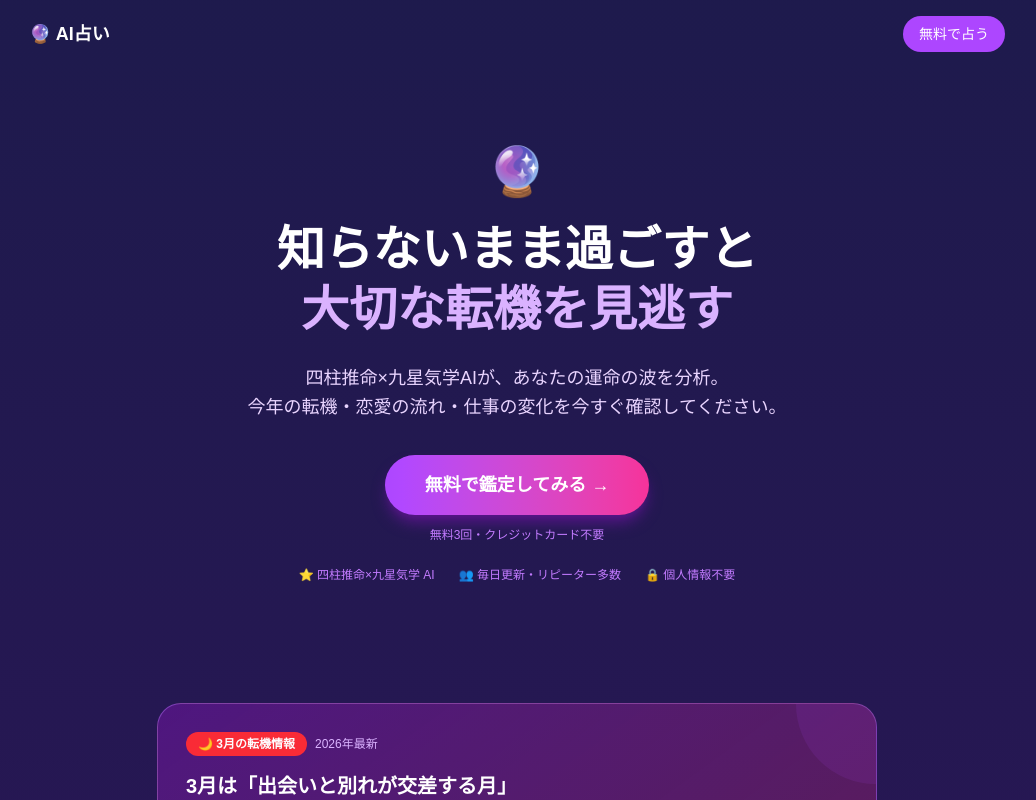
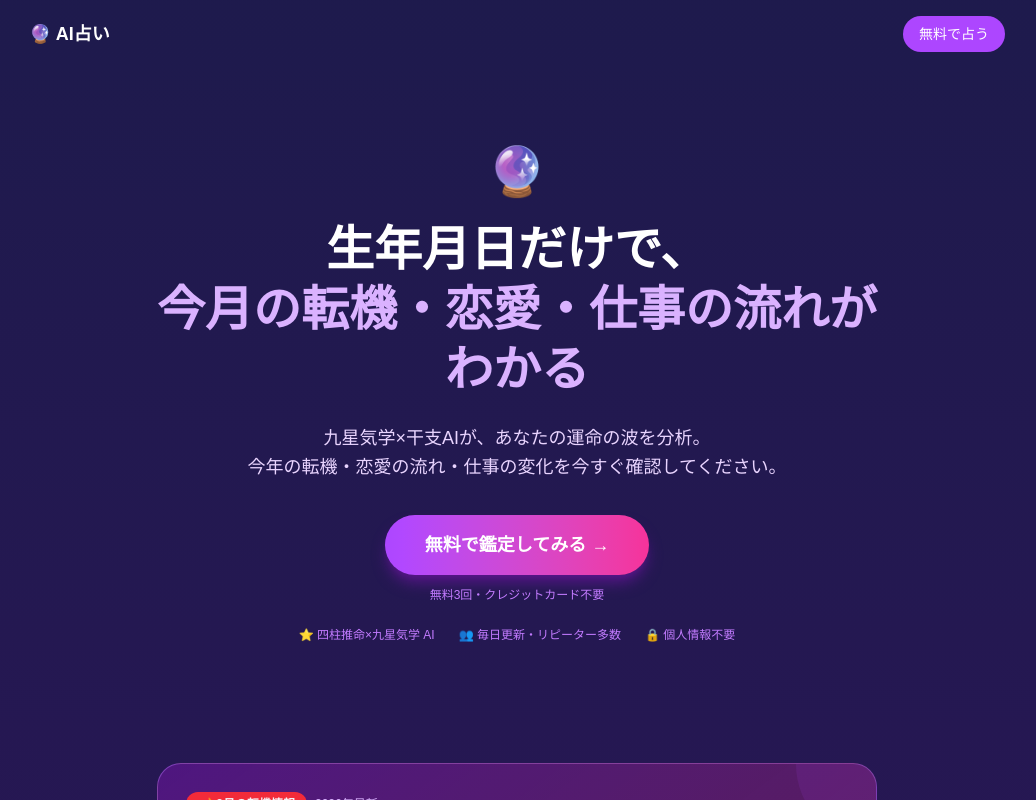
Before and after one commit to pokkori/uranai-ai, a Next.js app: page / in a window 1280 px wide. Shown: the top 800 px of the page, without its empty margins (123-1159 px from the left). Built offline with nearby package versions, Linux system fonts and the light colour scheme.

Commit message:
feat: CVR改善 - ヘッドラインを具体的な価値訴求に変更（lp-optimizer推奨）
Co-Authored-By: Claude Sonnet 4.6 <noreply@anthropic.com>

```diff
--- a/app/page.tsx
+++ b/app/page.tsx
@@ -21,10 +21,10 @@ export default function LandingPage() {
       <section className="text-center py-20 px-6 max-w-3xl mx-auto">
         <div className="text-5xl mb-6">🔮</div>
         <h1 className="text-4xl md:text-5xl font-bold mb-6 leading-tight">
-          知らないまま過ごすと<br /><span className="text-purple-300">大切な転機を見逃す</span>
+          生年月日だけで、<br /><span className="text-purple-300">今月の転機・恋愛・仕事の流れがわかる</span>
         </h1>
         <p className="text-purple-200 text-lg mb-8 leading-relaxed">
-          四柱推命×九星気学AIが、あなたの運命の波を分析。<br />
+          九星気学×干支AIが、あなたの運命の波を分析。<br />
           今年の転機・恋愛の流れ・仕事の変化を今すぐ確認してください。
         </p>
         <Link href="/uranai" className="inline-block bg-gradient-to-r from-purple-500 to-pink-500 text-white font-bold text-lg px-10 py-4 rounded-full hover:opacity-90 transition-opacity shadow-lg shadow-purple-900">
```
